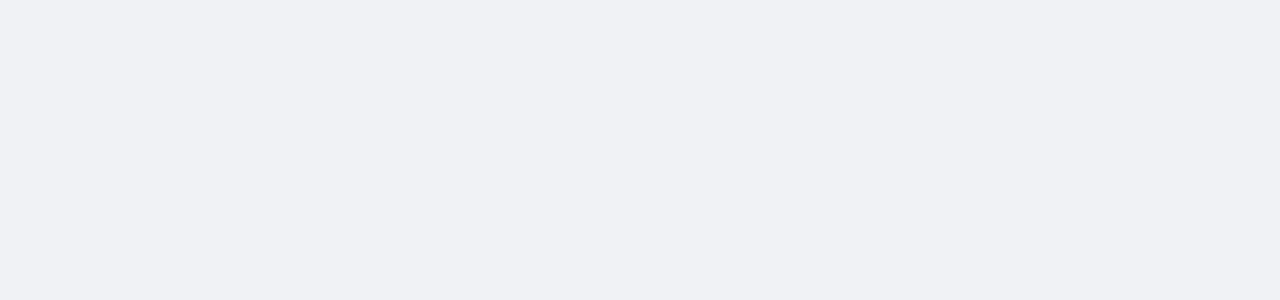
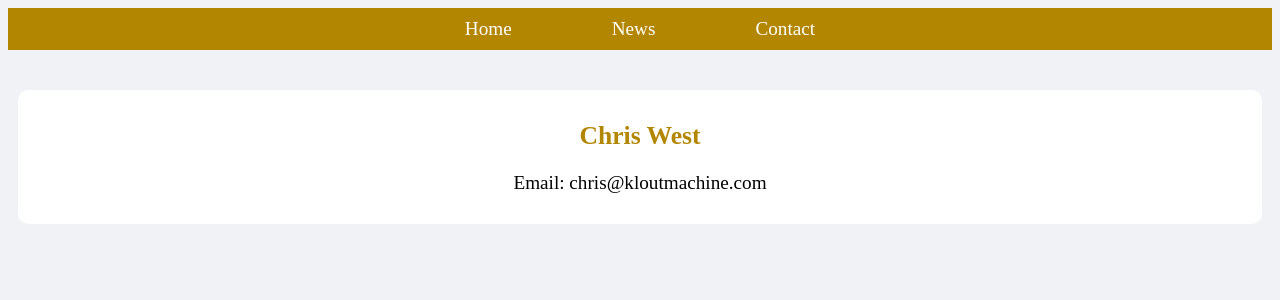
Before and after one commit to sweatshirt0/mad-comp-club, a React (Create React App) app: page /contact in a window 1280 px wide. Before the commit this address had no page. Shown: the top 300 px of the page. Built offline with nearby package versions, Linux system fonts and the light colour scheme.

Commit message:
creation of contact page.

```diff
--- a/src/App.js
+++ b/src/App.js
@@ -1,12 +1,14 @@
 import logo from './logo.svg';
 import './App.css';
 import Home from "./components/Home";
+import Contact from "./components/Contact";
 import { Route, Routes } from "react-router-dom";
 
 function App() {
   return (
 		<Routes>
 			<Route path="/" element={<Home />} />
+			<Route path="/contact" element={<Contact />} />
 		</Routes>
 	);
 }
--- /dev/null
+++ b/src/components/Contact.js
@@ -0,0 +1,14 @@
+import React from "react"
+import Navbar from "./Navbar"
+import ContactContent from "./ContactContent"
+
+const Contact = () => {
+	return(
+		<>
+			<Navbar />
+			<ContactContent />
+		</>
+	)
+}
+
+export default Contact
--- /dev/null
+++ b/src/components/ContactContent.js
@@ -0,0 +1,12 @@
+import React from "react"
+
+const ContactContent = () => {
+	return(
+		<div class="contact-content-wrapper">
+			<h2 class="contact-content-title">Chris West</h2>
+			<p class="contact-content">Email: chris@kloutmachine.com</p>
+		</div>
+	)
+}
+
+export default ContactContent
--- a/src/index.css
+++ b/src/index.css
@@ -15,13 +15,16 @@ body {
 	margin-right: 50px;
 	text-decoration: none;
 	color: #fff;
+	font-size: 1.2rem;
 }
 
-
+.nav-wrapper a:hover {
+	text-decoration: underline;
+}
 
 .home-content-wrapper {
 	position: relative;
-	top: 50px;
+	top: 200px;
 	padding-left: 20px;
 	border: 2px solid none;
 	width: 450px;
@@ -128,3 +131,25 @@ body {
 	text-decoration: none;
 	color: #fff;
 }
+
+.contact-content-wrapper {
+	position: relative;
+	top: 40px;
+	background-color: #fff;
+	border-radius: 10px;
+	padding: 10px;
+	margin-left: 10px;
+	margin-right: 10px;
+}
+
+.contact-content-title {
+	display: flex;
+	justify-content: center;
+	font-size: 1.6rem;
+	color: #b38600;
+}
+
+.contact-content {
+	text-align: center;
+	font-size: 1.2rem;
+}
```
